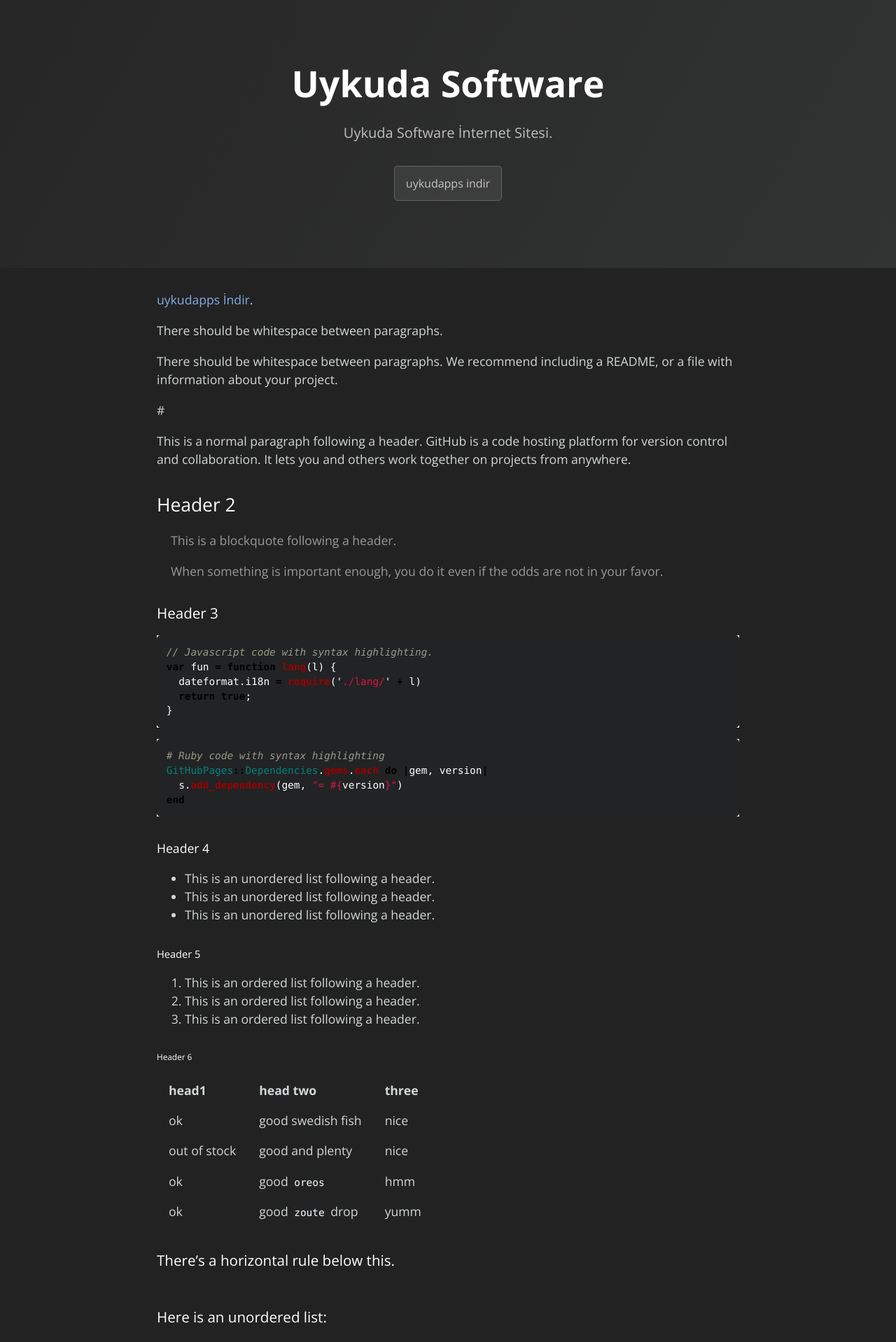
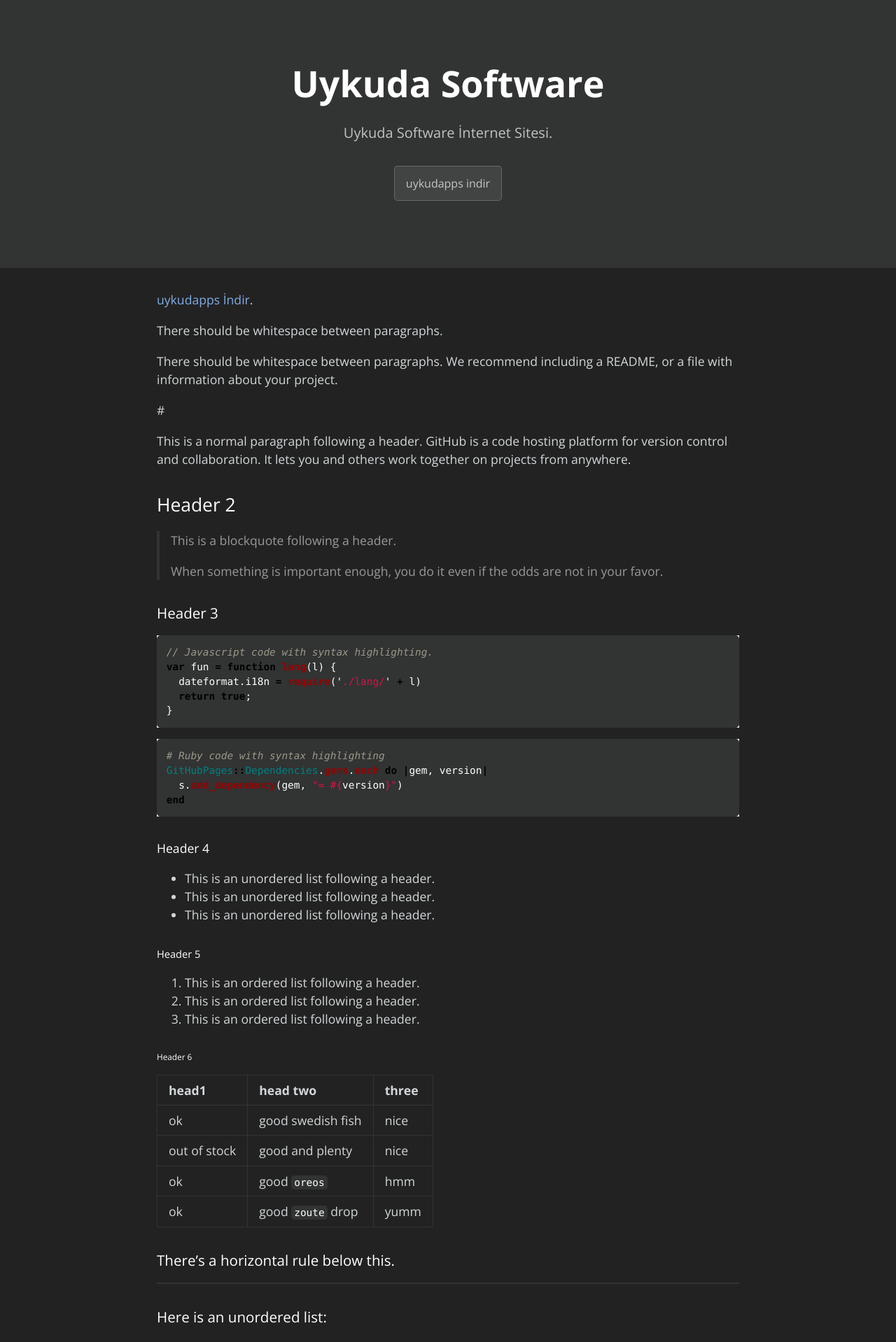
Before and after one commit to uykuda/uykuda.github.io, a Jekyll site: the page built from index.md, in a window 1280 px wide. Shown: the top 1918 px of the page at 70% size. Built offline with Jekyll 4.4.1, drawn with Linux system fonts in a browser that asks for light colours.

Commit message:
Update variables.scss

```diff
--- a/_sass/variables.scss
+++ b/_sass/variables.scss
@@ -5,7 +5,7 @@ $medium-breakpoint: 42em !default;
 // Headers
 $header-heading-color: #fff !default;
 $header-bg-color: #323333 !default;
-$header-bg-color-secondary: #262626 !default;
+$header-bg-color-secondary: #323333 !default;
 
 // Text
 $section-headings-color: #fff !default;
@@ -14,10 +14,10 @@ $body-link-color: #81aee6 !default;
 $blockquote-text-color: #999999 !default;
 
 // Code
-$code-bg-color: #222324 !default;
+$code-bg-color: #323333 !default;
 $code-text-color: #fff !default;
 
 // Borders
-$border-color: #222324 !default;
-$table-border-color: #222324 !default;
-$hr-border-color: #222324 !default;
+$border-color: #323333 !default;
+$table-border-color: #323333 !default;
+$hr-border-color: #323333 !default;
```
